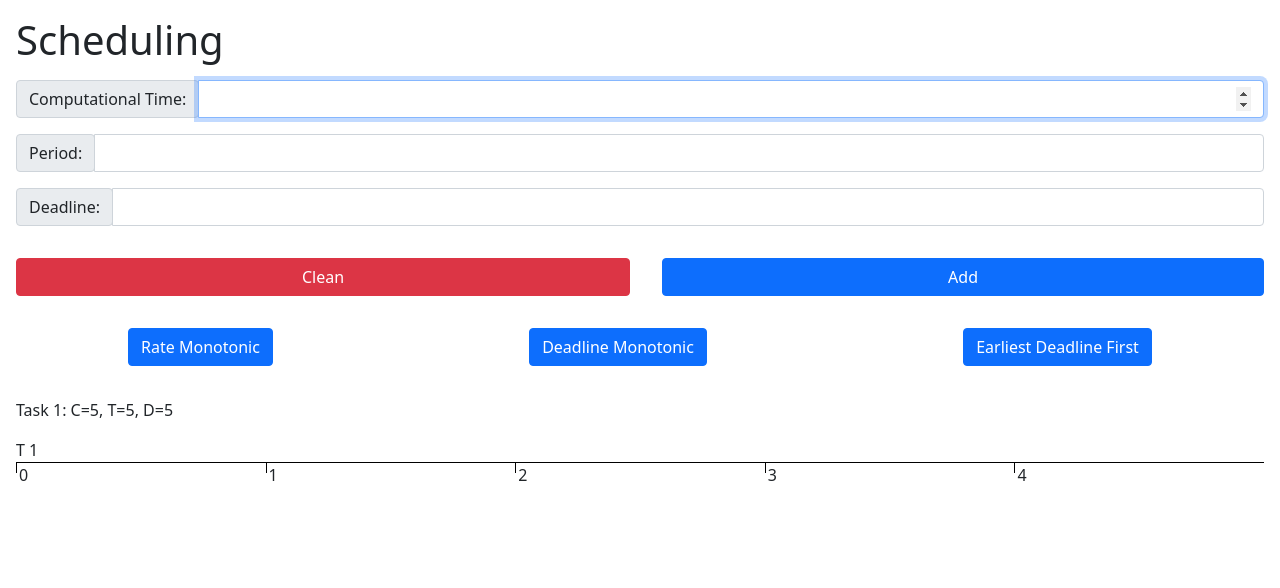
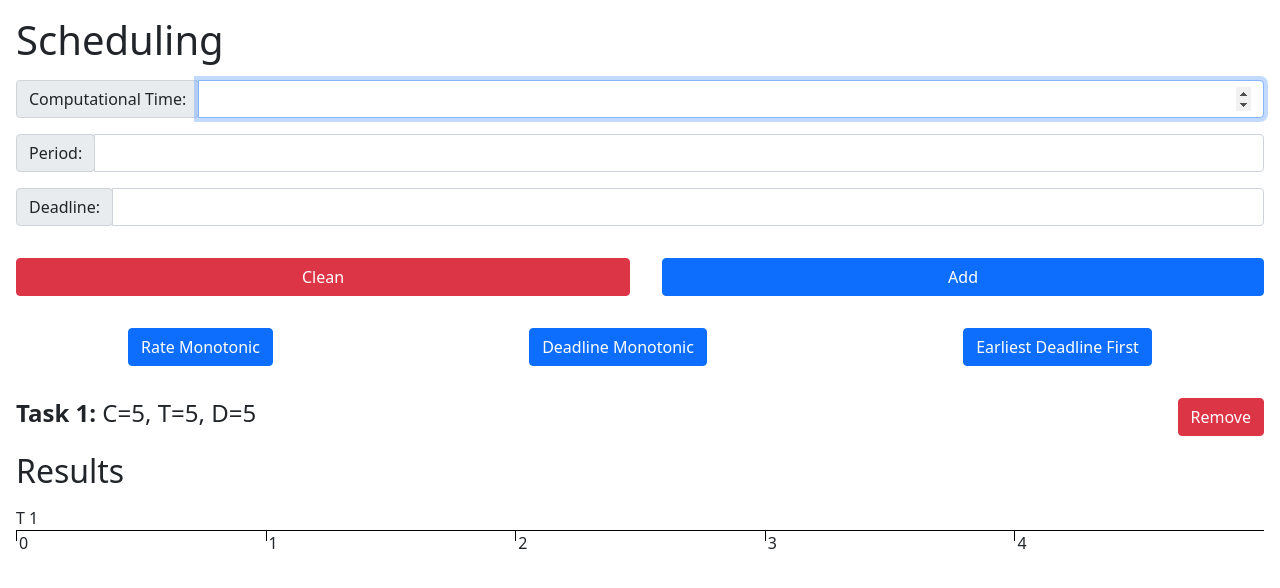
Before and after one commit to tod97/react-schedule, a React (Create React App) app: page / in a window 1280 px wide. Both pictures are taken after typing "5", "5", "5" into the empty fields and a click on the button "Add". Shown: the top 588 px of the page. Built offline with nearby package versions, Linux system fonts and the light colour scheme.

Commit message:
removeTask

```diff
--- a/public/index.html
+++ b/public/index.html
@@ -1,14 +1,12 @@
 <!DOCTYPE html>
 <html lang="en">
+
 <head>
   <meta charset="utf-8" />
   <link rel="icon" href="%PUBLIC_URL%/favicon.ico" />
   <meta name="viewport" content="width=device-width, initial-scale=1" />
   <meta name="theme-color" content="#000000" />
-    <meta
-      name="description"
-      content="Web site created using create-react-app"
-    />
+  <meta name="description" content="Web site created using create-react-app" />
   <link rel="apple-touch-icon" href="%PUBLIC_URL%/logo192.png" />
   <!--
       manifest.json provides metadata used when your web app is installed on a
@@ -24,8 +22,9 @@
       work correctly both with client-side routing and a non-root public URL.
       Learn how to configure a non-root public URL by running `npm run build`.
     -->
-    <title>React App</title>
+  <title>Schedule Simulator</title>
 </head>
+
 <body>
   <noscript>You need to enable JavaScript to run this app.</noscript>
   <div id="root"></div>
@@ -40,4 +39,5 @@
       To create a production bundle, use `npm run build` or `yarn build`.
     -->
 </body>
+
 </html>
--- a/src/App.css
+++ b/src/App.css
@@ -66,6 +66,7 @@
   height: 100%;
   right: -2px;
   content: '';
+  z-index: 1;
 }
 
 .deadline {
@@ -78,6 +79,7 @@
   height: 100%;
   right: -2px;
   content: '';
+  z-index: 1;
 }
 .deadline::before {
   position: absolute;
@@ -89,4 +91,5 @@
   right: -10px;
   bottom: -1px;
   content: '';
+  z-index: 1;
 }
--- a/src/App.js
+++ b/src/App.js
@@ -57,6 +57,10 @@ function App() {
     }
   };
 
+  const removeTask = (index) => {
+    setTasks(tasks.filter((x, i) => i !== index));
+  };
+
   const clean = () => {
     setTasks([]);
     setCTime('');
@@ -108,9 +112,9 @@ function App() {
     const intervals = [{ tasks: JSON.parse(JSON.stringify(tasks)) }];
 
     Array.from(Array(hyperPeriod).keys()).forEach((index) => {
-      tasks.forEach((task) => {
-        if (task.deadline === index && !task.done && task.cTime !== task.executed) {
-          console.log('Task not completed before period');
+      tasks.forEach((task, i) => {
+        if ((task.currentPeriod + 1) * task.period === index && !task.done && task.cTime !== task.executed) {
+          alert(`Task ${i} not completed before period`);
         } else {
           if (task.cTime === task.executed) {
             task.executed = 0;
@@ -146,9 +150,9 @@ function App() {
     const intervals = [{ tasks: JSON.parse(JSON.stringify(tasks)) }];
 
     Array.from(Array(hyperPeriod).keys()).forEach((index) => {
-      tasks.forEach((task) => {
+      tasks.forEach((task, i) => {
         if (task.deadline === index && !task.done && task.cTime !== task.executed) {
-          console.log('Task not completed before period');
+          alert(`Task ${i} not completed before deadline`);
         } else {
           if (task.cTime === task.executed) {
             task.executed = 0;
@@ -187,9 +191,9 @@ function App() {
     const intervals = [{ tasks: JSON.parse(JSON.stringify(tasks)) }];
 
     Array.from(Array(hyperPeriod).keys()).forEach((index) => {
-      tasks.forEach((task) => {
+      tasks.forEach((task, i) => {
         if (task.deadline === index && !task.done && task.cTime !== task.executed) {
-          console.log('Task not completed before deadline');
+          alert(`Task ${i} not completed before deadline`);
         } else {
           if (task.cTime === task.executed) {
             task.executed = 0;
@@ -231,8 +235,6 @@ function App() {
         let addExecToIndex = -1;
         interval.tasks.forEach((task, i) => {
           const difference = objDifference(intervals[index + 1].tasks[i], task);
-          //console.log(index, intervals[index + 1].tasks[i], task, difference);
-          //console.log(index, difference);
           if (Object.keys(difference).length > 0) {
             if (difference.deadline) {
               document.getElementById(`task_${i}`).lastElementChild.classList.add('deadline');
@@ -323,12 +325,18 @@ function App() {
       </div>
       <div className="m-3">
         {tasks.map((x, index) => (
-          <p key={index}>
-            Task {index + 1}: C={x.cTime}, T={x.period}, D={x.deadline}
-          </p>
+          <div key={index} className="d-flex align-items-center justify-content-between mb-3">
+            <h4>
+              <b>Task {index + 1}:</b> C={x.cTime}, T={x.period}, D={x.deadline}
+            </h4>
+            <button className="btn btn-danger" onClick={() => removeTask(index)}>
+              Remove
+            </button>
+          </div>
         ))}
       </div>
       <div className="m-3">
+        <h2 className="mb-3">Results</h2>
         {tasks.map((x, index) => (
           <div key={index}>
             <p className="mt-3 mb-0">T {index + 1}</p>
```
Lines whose indentation alone changed are shown as unchanged.
